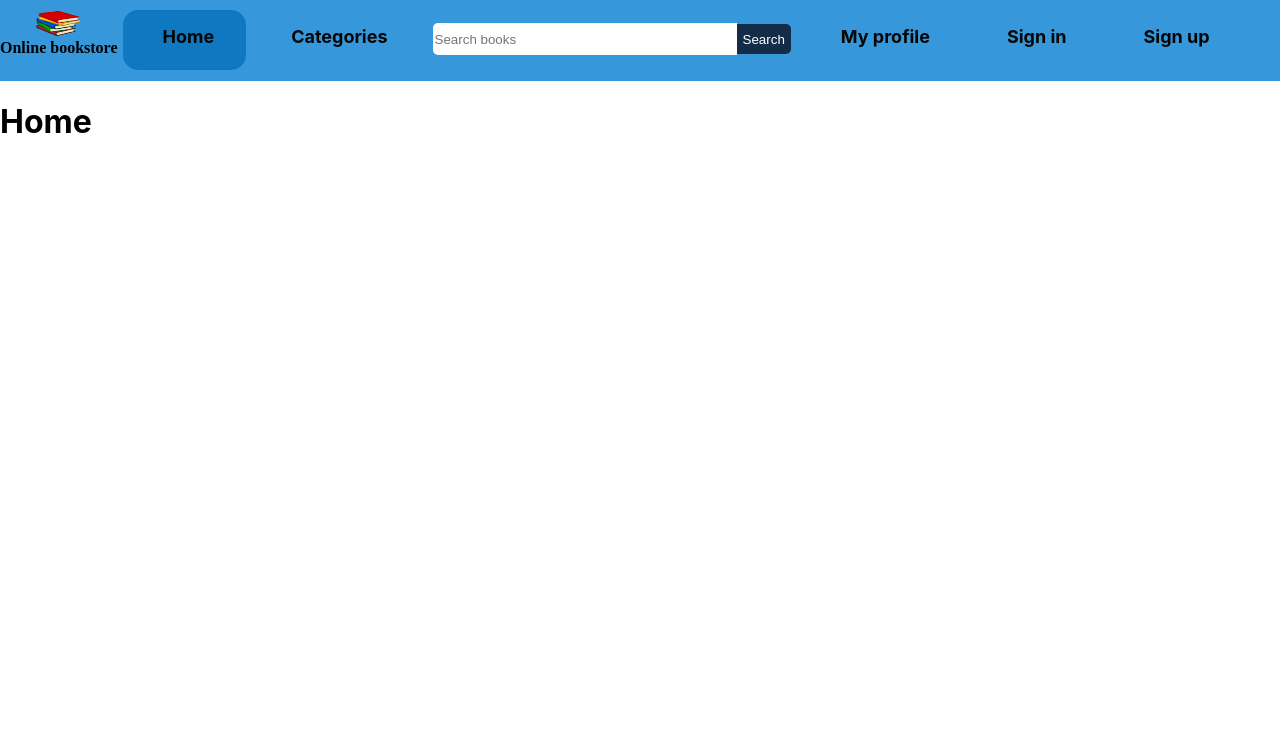
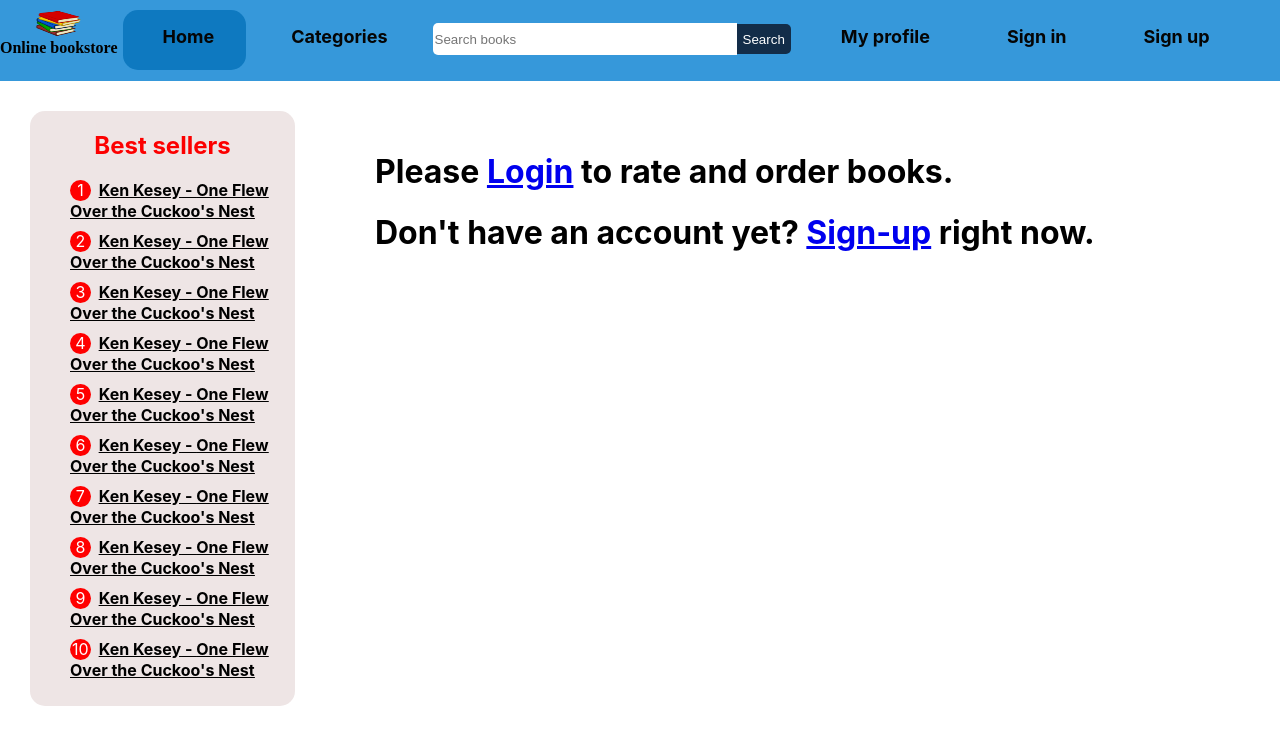
Before and after one commit to georgieff1288/react-bookstore-app, a React (Create React App) app: page / in a window 1280 px wide. Shown: the top 744 px of the page. Built offline with nearby package versions, Linux system fonts and the light colour scheme.

Commit message:
Added Greeting and BestSellers components to Home component.

```diff
--- /dev/null
+++ b/src/components/Home/BestSellers/BestSellerBook/BestSellerBook.css
@@ -0,0 +1,9 @@
+.book{
+    padding-bottom: 10px;
+    font-weight: bold;
+    text-decoration: underline;
+}
+
+.book a{
+    color: Black;
+}
--- /dev/null
+++ b/src/components/Home/BestSellers/BestSellerBook/BestSellerBook.js
@@ -0,0 +1,14 @@
+import { Link } from 'react-router-dom';
+
+import './BestSellerBook.css';
+
+
+const BestSellerBook = ({author, title}) => {
+    return(
+        <span className="book">
+                <Link to="/user/profile">{author} - {title}</Link>
+        </span>
+    );
+};
+
+export default BestSellerBook;
--- /dev/null
+++ b/src/components/Home/BestSellers/BestSellers.css
@@ -0,0 +1,36 @@
+.bestSellers{
+    width: 265px;
+    margin: 30px;
+    background-color: rgb(238, 229, 229);
+    border-radius: 15px;
+}
+
+.title{
+    text-align: center;
+    color: rgb(252, 0, 0);
+}
+
+
+
+.bookList{
+    list-style: none;
+    counter-reset: steps;
+}
+
+.bookList li {
+    counter-increment: steps;
+    padding-bottom: 10px;
+}
+
+.bookList li::before {
+    content: counter(steps);
+    margin-right: 0.5rem;
+    background: #ff0000;
+    color: white;
+    width: 1.3em;
+    height: 1.3em;
+    border-radius: 50%;
+    display: inline-grid;
+    place-items: center;
+    line-height: 1.2em;
+}
--- /dev/null
+++ b/src/components/Home/BestSellers/BestSellers.js
@@ -0,0 +1,32 @@
+import './BestSellers.css';
+import BestSellerBook from './BestSellerBook/BestSellerBook';
+
+const BestSellers = () => {
+    const books = [
+        {author:'Ken Kesey', title:`One Flew Over the Cuckoo's Nest`, id:1},
+        {author:'Ken Kesey', title:`One Flew Over the Cuckoo's Nest`, id:2},
+        {author:'Ken Kesey', title:`One Flew Over the Cuckoo's Nest`, id:3},
+        {author:'Ken Kesey', title:`One Flew Over the Cuckoo's Nest`, id:4},
+        {author:'Ken Kesey', title:`One Flew Over the Cuckoo's Nest`, id:5},
+        {author:'Ken Kesey', title:`One Flew Over the Cuckoo's Nest`, id:6},
+        {author:'Ken Kesey', title:`One Flew Over the Cuckoo's Nest`, id:7},
+        {author:'Ken Kesey', title:`One Flew Over the Cuckoo's Nest`, id:8},
+        {author:'Ken Kesey', title:`One Flew Over the Cuckoo's Nest`, id:9},
+        {author:'Ken Kesey', title:`One Flew Over the Cuckoo's Nest`, id:10}
+    ];
+
+    return(
+        <div className="bestSellers">
+            <h2 className="title">Best sellers</h2>
+            <ol className="bookList">
+                {books.map(x =>
+                    <li>
+                        <BestSellerBook key={x.id} author={x.author} title={x.title}/>
+                    </li>
+                )}
+            </ol>
+        </div>
+    );
+};
+
+export default BestSellers;
--- /dev/null
+++ b/src/components/Home/Greeting/Greeting.css
@@ -0,0 +1,4 @@
+.greeting{
+    margin-top: 50px;
+    margin-left: 50px;
+}
--- /dev/null
+++ b/src/components/Home/Greeting/Greeting.js
@@ -0,0 +1,22 @@
+import { Link } from 'react-router-dom';
+
+import './Greeting.css';
+
+const Greeting = (props) => {
+    return(
+        <div className="greeting">
+            {props.children ? <div>
+                <h1>Welcome, {props.children}.</h1>
+                <h1>You can search, rate and order books.</h1>
+            </div>
+            :
+            <div>
+                <h1>Please <Link to="/user/sign-in">Login</Link> to rate and order books.</h1>
+                <h1>Don't have an account yet? <Link to="/user/sign-up">Sign-up</Link> right now.</h1>
+            </div>
+            }
+        </div>
+    );
+};
+
+export default Greeting;
--- /dev/null
+++ b/src/components/Home/Home.css
@@ -0,0 +1,4 @@
+.home{
+    display:flex;
+    flex-direction:row;
+}
--- a/src/components/Home/Home.js
+++ b/src/components/Home/Home.js
@@ -1,8 +1,16 @@
+import './Home.css';
+import BestSellers from './BestSellers/BestSellers';
+import Greeting from './Greeting/Greeting';
 
 
 const Home = () => {
+    const Username = ''
     return(
-        <h1>Home</h1>
+        <div className="home">
+            <BestSellers/>
+            <Greeting>{Username}</Greeting>
+
+        </div>
     );
 };
 
```
